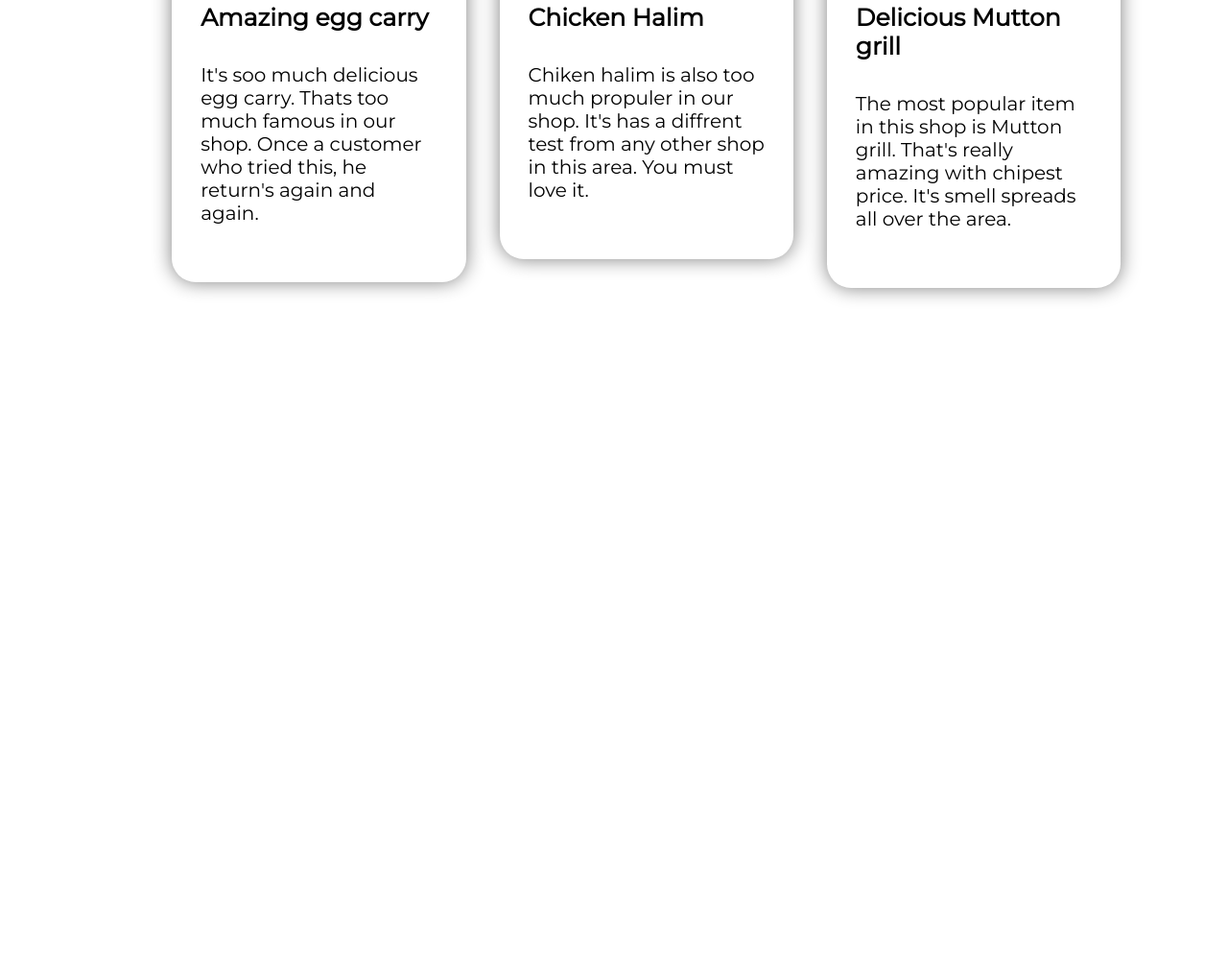
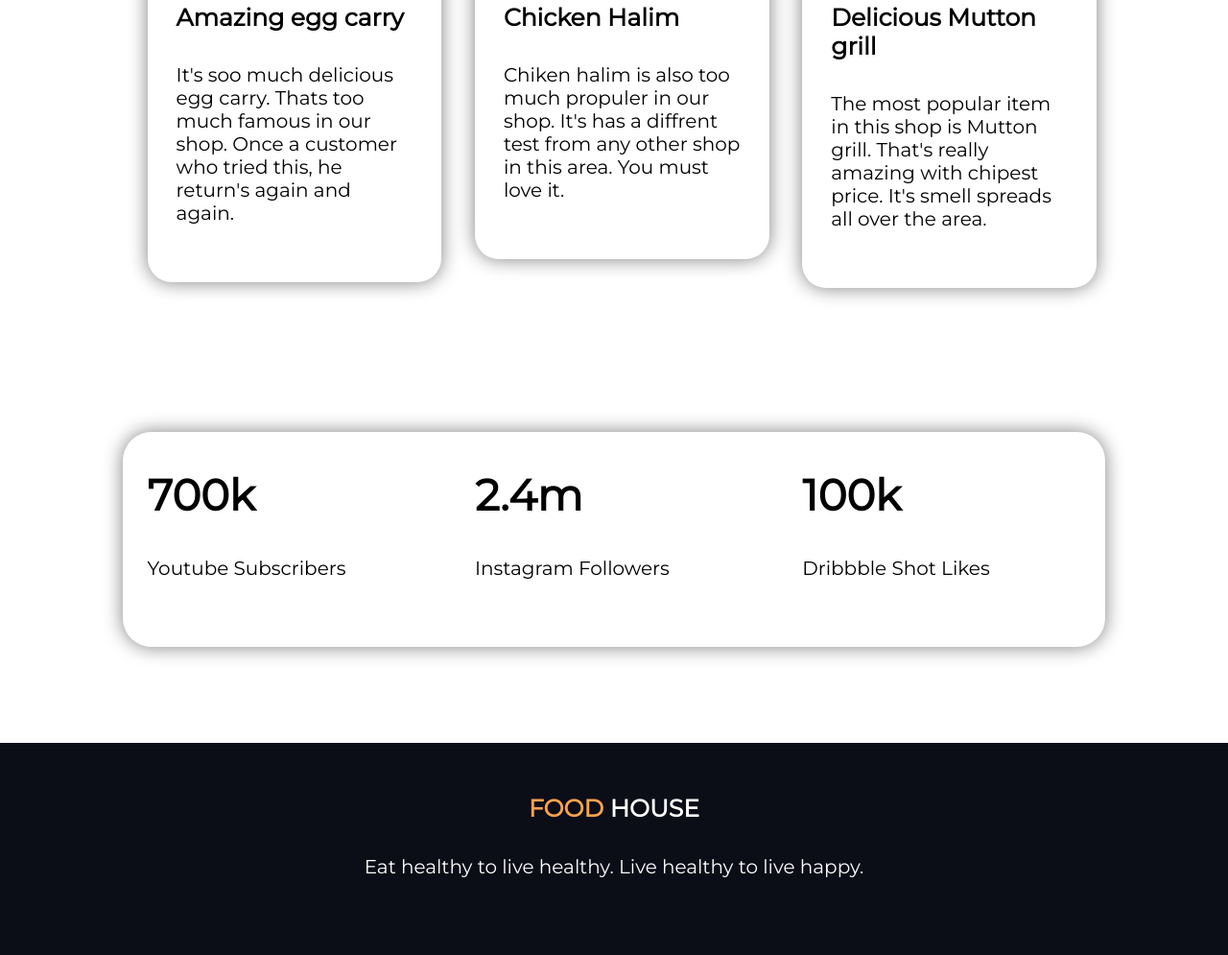
Before and after one commit to mdmominur/food-house, a plain HTML site: page index.html in a window 1280 px wide. Shown: the part 2011-3006 px from the top of the page at 96% size. Before the commit the page ends 2361 px from the top, so only its background shows below. Drawn offline with Linux system fonts and the light colour scheme.

Commit message:
count down and footer section added

```diff
--- a/index.html
+++ b/index.html
@@ -90,5 +90,34 @@
 </section>
 <!-- My recipies section End -->
 
+
+<!-- Count down section start -->
+<section class="full-area">
+    <div class="fexible-area" id="count-down">
+
+        <div class="one-of-three-width">
+            <h2>700k</h2>
+            <p>Youtube Subscribers</p>
+        </div>
+        <div class="one-of-three-width">
+            <h2>2.4m</h2>
+            <p>Instagram Followers</p>
+        </div>
+        <div class="one-of-three-width">
+            <h2>100k</h2>
+            <p>Dribbble Shot Likes</p>
+        </div>
+
+    </div>
+</section>
+<!-- Count down section end -->
+
+<!-- Footer start -->
+<footer class="full-area">
+    <h4><span class="orange-color">FOOD</span> HOUSE</h4>
+    <P>Eat healthy to live healthy. Live healthy to live happy.</P>
+</footer>
+<!-- Footer end -->
+
 </body>
 </html>
--- a/style.css
+++ b/style.css
@@ -84,7 +84,8 @@ p {
 
 .one-of-three-width {
     width: 33.33333%;
-    padding-left: 5%;
+    padding-right: 2.5%;
+    padding-left: 2.5%;
 
 }
 
@@ -101,3 +102,17 @@ p {
 .single-recipies img {
     width: 100%;
 }
+
+#count-down {
+    box-shadow: 0px 0px 20px 0px grey;
+    border-radius: 30px;
+    padding-bottom: 50px;
+    margin-bottom: 50px;
+}
+
+footer {
+    text-align: center;
+    background: #0B0D17;
+    color: #fff;
+    padding: 20px 0px 60px;
+}
```
